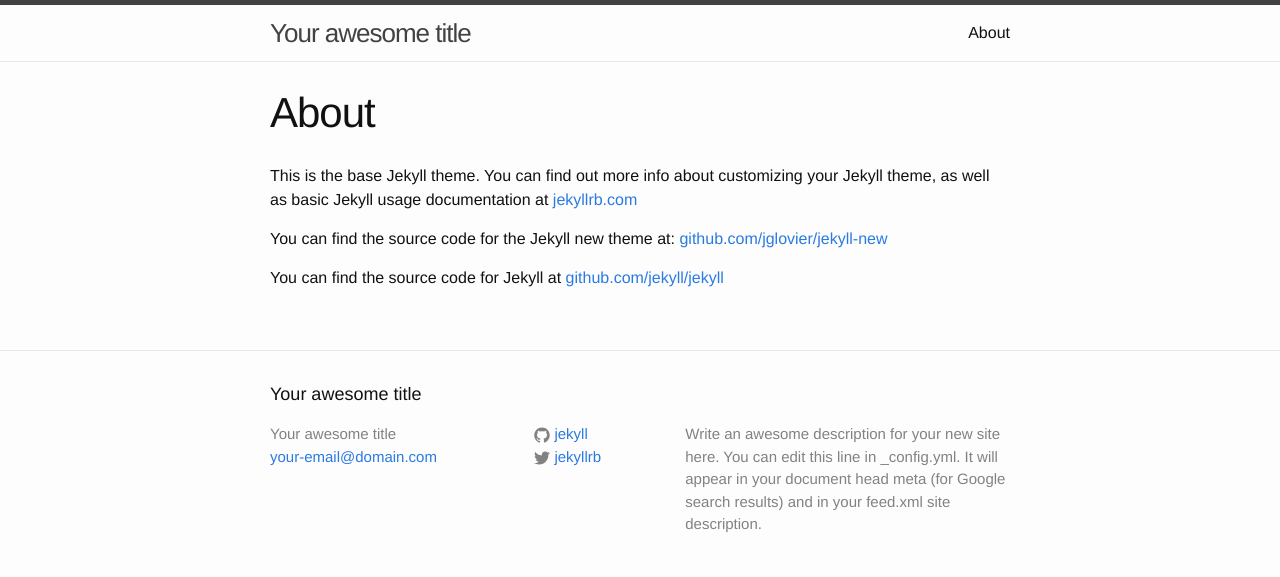
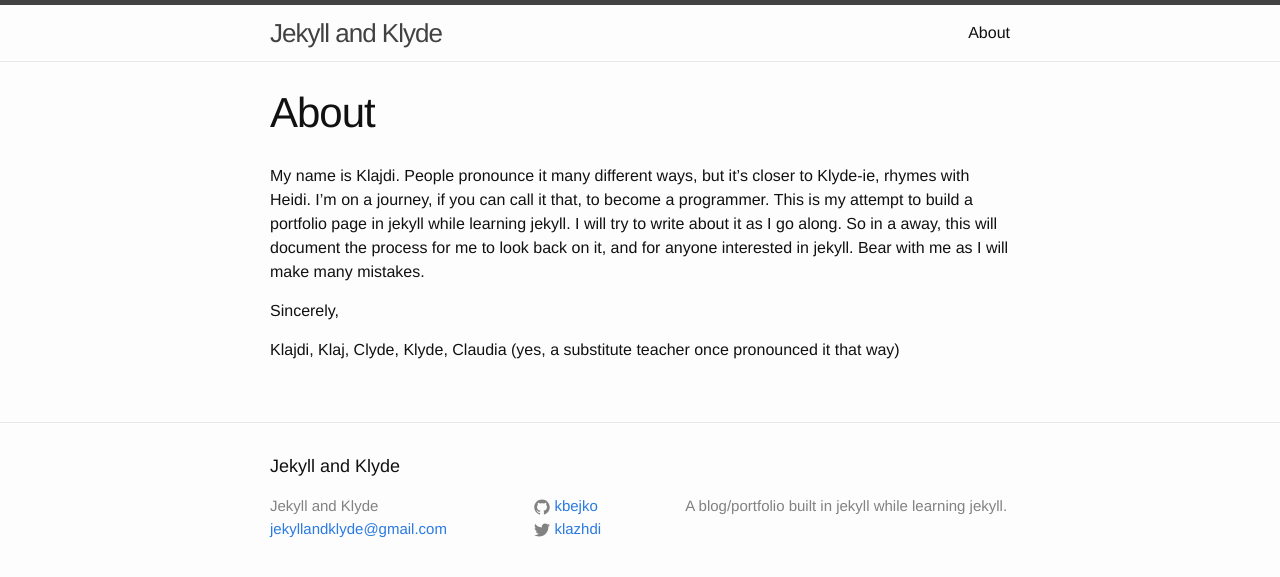
Before and after one commit to kbejko/kbejko.github.io, a Jekyll site: the page built from about.md, in a window 1280 px wide. Shown: the top 577 px of the page. Built offline with Jekyll 4.4.1, drawn with Linux system fonts in a browser that asks for light colours.

Commit message:
First post, modify about page, modify config file

```diff
--- a/_config.yml
+++ b/_config.yml
@@ -1,14 +1,11 @@
 # Site settings
-title: Your awesome title
-email: your-email@domain.com
-description: > # this means to ignore newlines until "baseurl:"
-  Write an awesome description for your new site here. You can edit this
-  line in _config.yml. It will appear in your document head meta (for
-  Google search results) and in your feed.xml site description.
+title: Jekyll and Klyde
+email: jekyllandklyde@gmail.com
+description: A blog/portfolio built in jekyll while learning jekyll.
 baseurl: "" # the subpath of your site, e.g. /blog/
-url: "http://yourdomain.com" # the base hostname & protocol for your site
-twitter_username: jekyllrb
-github_username:  jekyll
+url: "http://kbejko.github.io" # the base hostname & protocol for your site
+twitter_username: klazhdi
+github_username:  kbejko
 
 # Build settings
 markdown: kramdown
--- a/about.md
+++ b/about.md
@@ -4,8 +4,12 @@
 permalink: /about/
 ---
 
-This is the base Jekyll theme. You can find out more info about customizing your Jekyll theme, as well as basic Jekyll usage documentation at [jekyllrb.com](http://jekyllrb.com/)
+My name is Klajdi. People pronounce it many different ways, but it's closer to Klyde-ie, rhymes with Heidi.
+I'm on a journey, if you can call it that, to become a programmer.
+This is my attempt to build a portfolio page in jekyll while learning jekyll. I will try to write about it as I go along.
+So in a away, this will document the process for me to look back on it, and for anyone interested in jekyll.
+Bear with me as I will make many mistakes.
 
-You can find the source code for the Jekyll new theme at: [github.com/jglovier/jekyll-new](https://github.com/jglovier/jekyll-new)
+Sincerely,
 
-You can find the source code for Jekyll at [github.com/jekyll/jekyll](https://github.com/jekyll/jekyll)
+Klajdi, Klaj, Clyde, Klyde, Claudia (yes, a substitute teacher once pronounced it that way)
```
Also changed, not shown: _posts/2015-09-05-welcome-to-jekyll-and-klyde.markdown (added, +17 -0 lines), _posts/2015-09-05-welcome-to-jekyll.markdown (deleted, +0 -25 lines), _posts/2015-09-06-initial-jekyll-setup.markdown (added, +11 -0 lines).
